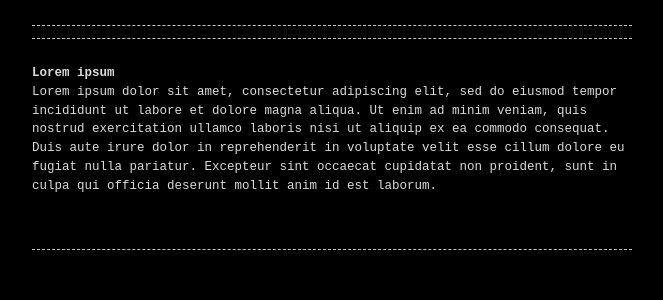
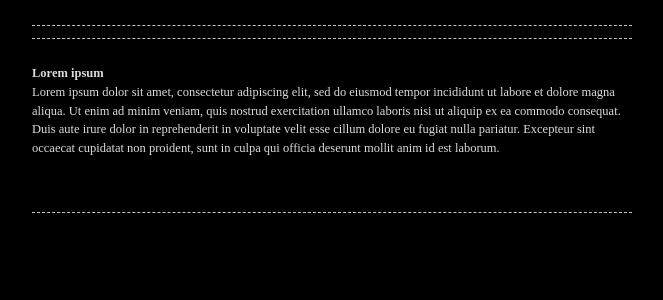
Before and after one commit to luka-kovacevic/luka-kovacevic.github.io1, a Jekyll site: the page built from index.md, in a window 1280 px wide. Shown: the top 300 px of the page, without its empty margins (308-971 px from the left). Built offline with Jekyll 4.4.1, drawn with Linux system fonts in a browser that asks for light colours; some web fonts are replaced.

Commit message:
Update base.scss

```diff
--- a/_sass/base.scss
+++ b/_sass/base.scss
@@ -1,10 +1,11 @@
 @charset "utf-8";
-@import url('https://fonts.googleapis.com/css?family=Source+Code+Pro:400,700');
+@import url('https://fonts.googleapis.com/css2?family=Source+Serif+Pro');
 
 /**
  * Style variables
+ * $base-font-family:     'Source Code Pro', monospace !default;
  */
-$base-font-family:     'Source Code Pro', monospace !default;
+$base-font-family: 'Source Serif Pro', serif !default;
 $base-font-size:       12.5px !default;
 $mobile-font-size:     12px !default;
 $base-line-height:     1.5 !default;
```
